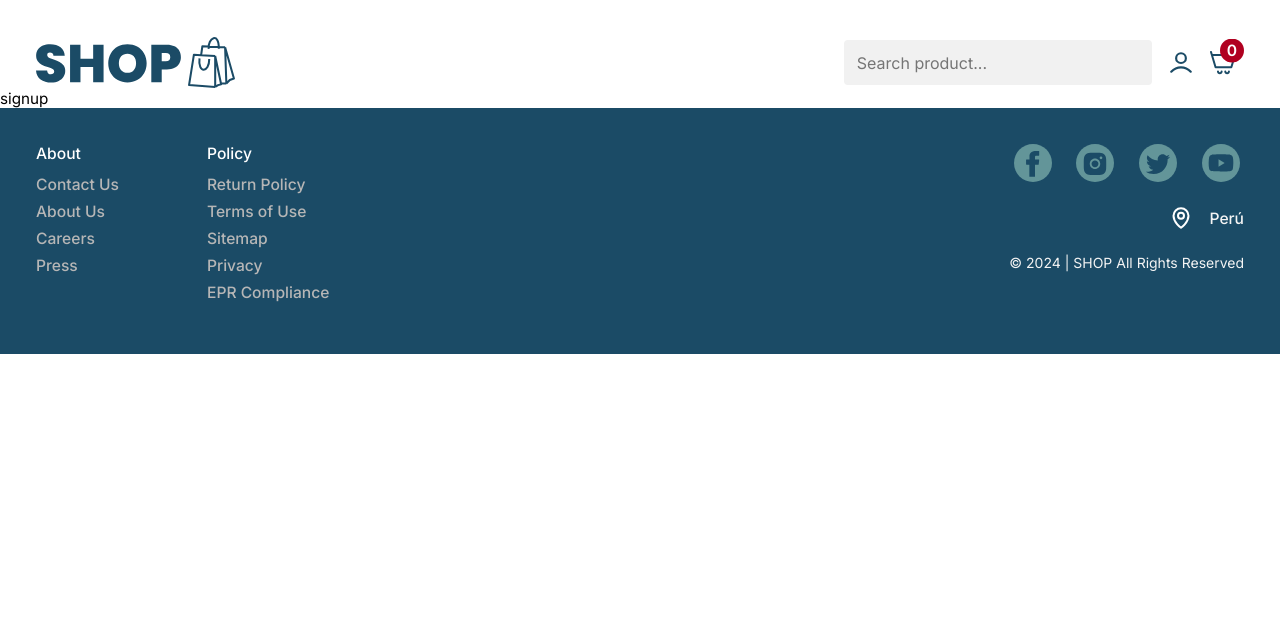
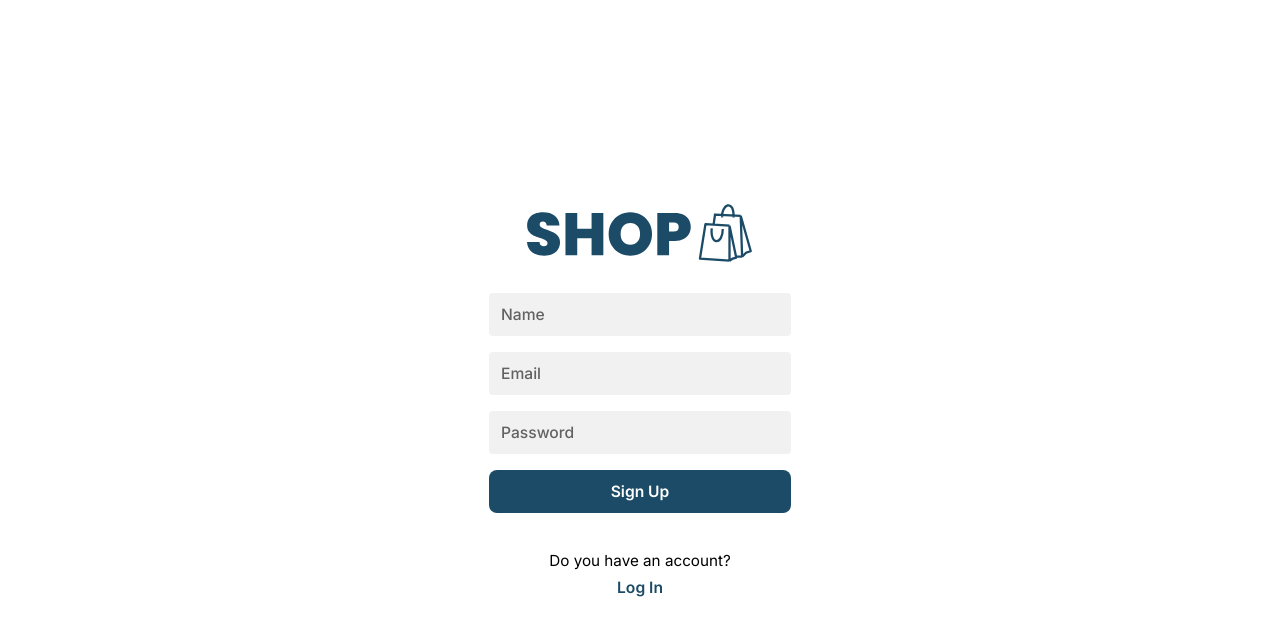
Before and after one commit to ElianeRiveraCastillo22/BOOTCAMP--FRONTEND-REACT-NTT, a React (Vite) app: page /sign-up in a window 1280 px wide. Shown: the top 636 px of the page. Built offline with nearby package versions, Linux system fonts and the light colour scheme.

Commit message:
feat: [ agregar estructura de la página de signup ]

```diff
--- a/src/css/form.css
+++ b/src/css/form.css
@@ -85,3 +85,9 @@
     font-size: clamp(0.875rem, 0.786rem + 0.238vw, 1rem);
     font-weight: 800;
 }
+.form-footer__signup, .form-footer__logIn{
+    display: flex;
+    flex-direction: column;
+    align-items: center;
+    gap: .5rem;
+}
--- a/src/pages/Signup/Signup.tsx
+++ b/src/pages/Signup/Signup.tsx
@@ -1,5 +1,45 @@
+import "css/form.css";
+import { ButtonForm } from "../components/Form/ButtonForm"
+import { InputForm } from "../components/Form/InputForm"
+
 export const Signup = () => {
     return (
-        <p>signup</p>
+        <div className="form-container">
+            <section className="form-section">
+                <figure className="form-logo">
+                    <img
+                        src="src/assets/logos/logo-shop-main.svg"
+                        alt="Logo de la tienda"
+                    />
+                </figure>
+                <form className="form">
+                    <InputForm
+                        type="text"
+                        id="Name"
+                        placeholder="Name"
+                        name="Name"
+                    />
+                    <InputForm
+                        type="email"
+                        id="Email"
+                        placeholder="Email"
+                        name="Email"
+                    />
+                    <InputForm
+                            type="password"
+                            id="Password"
+                            placeholder="Password"
+                            name="Password"
+                    />
+                    <ButtonForm nameButton="Sign Up"/>
+                    <footer className="form-footer">
+                        <div className="form-footer__logIn">
+                            <p>Do you have an account?</p>
+                            <a href="/signup" className="form-link">Log In</a>
+                        </div>
+                    </footer>
+                </form>
+            </section>
+        </div>
     )
 }
```
